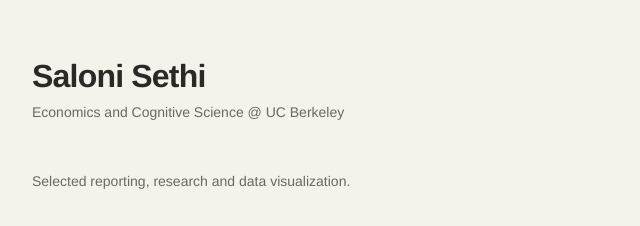
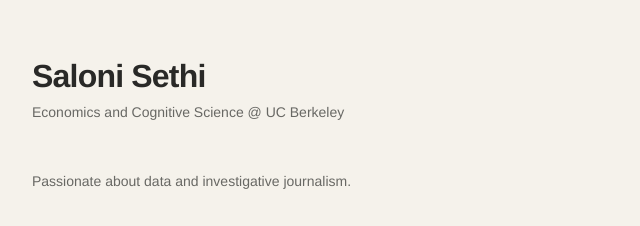
Before and after one commit to sal-max1/sal-max1.github.io, a plain HTML site: page index.html in a window 1280 px wide. Shown: the top 226 px of the page, 228-868 px from the left. Drawn offline with Linux system fonts and the light colour scheme.

Commit message:
Update intro paragraph in index.html

```diff
--- a/index.html
+++ b/index.html
@@ -20,7 +20,7 @@
       </nav>
     </header>
 
-    <p class="intro">Selected reporting, research and data visualization.</p>
+    <p class="intro">Passionate about data and investigative journalism.</p>
 
     <section class="work-section">
       <h2>AAPI Data</h2>
```
